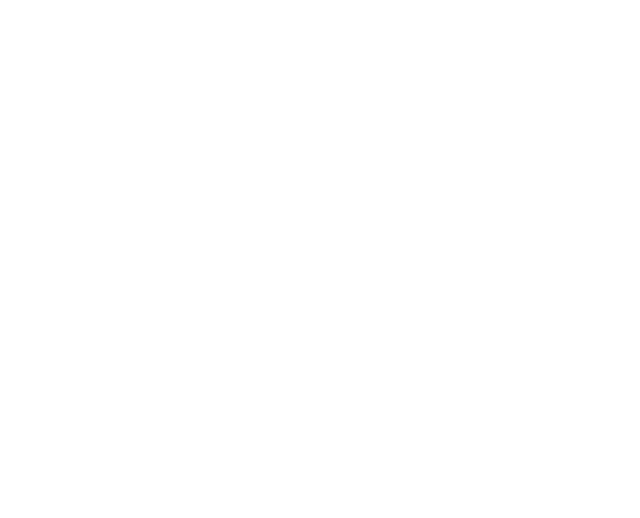
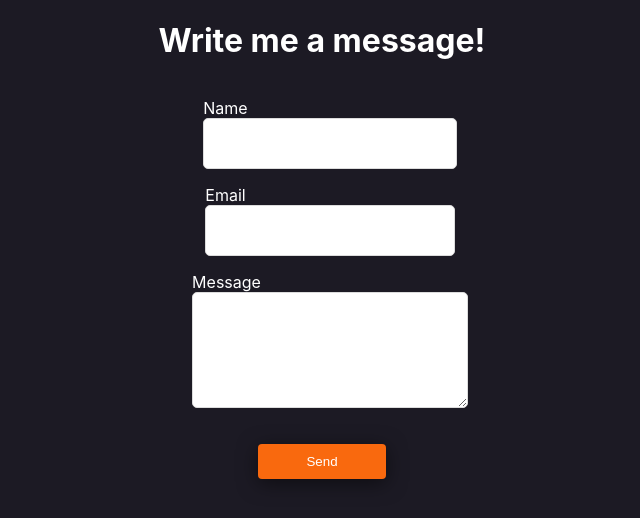
Before and after one commit to anhhdangg01/portfolio, a React (Create React App) app: page / in a window 1280 px wide. Shown: the top 518 px of the page, without its empty margins (318-958 px from the left). Built offline with nearby package versions, Linux system fonts and the light colour scheme.

Commit message:
Added more pages and a template contact interface

```diff
--- a/src/components/contact.tsx
+++ b/src/components/contact.tsx
@@ -1,10 +1,45 @@
-import React from 'react';
+import React, { useState } from 'react';
 import '../styles/contact.css';
 
 function Contact() {
+  const [name, setName] = useState("");
+  const [email, setEmail] = useState("");
+  const [message, setMessage] = useState("");
+
+  const sendEmail = (event) => {
+    // send email
+  }
+
   return (
     <div className="Contact">
+      <h1>Write me a message!</h1>
+      <form>
+        <label>Name
+          <input
+            type="text"
+            value={name}
+            onChange={(n) => setName(n.target.value)}
+          />
+        </label>
 
+        <label>Email
+          <input
+            type="text"
+            value={email}
+            onChange={(e) => setEmail(e.target.value)}
+          />
+        </label>
+
+        <label>Message
+          <textarea value={message}
+            onChange={(m) => setMessage(m.target.value)}
+          />
+        </label>
+
+        <button onSubmit={sendEmail}>
+          <label>Send</label>
+        </button>
+      </form>
     </div>
   )
 }
--- /dev/null
+++ b/src/components/home.tsx
@@ -0,0 +1,11 @@
+import React from 'react';
+
+function Home() {
+  return (
+    <div className="Home">
+
+    </div>
+  )
+}
+
+export default Home;
--- /dev/null
+++ b/src/components/projects.tsx
@@ -0,0 +1,11 @@
+import React from 'react';
+
+function Projects() {
+  return (
+    <div className="Projects">
+
+    </div>
+  )
+}
+
+export default Projects;
--- a/src/pages/portfolio.tsx
+++ b/src/pages/portfolio.tsx
@@ -1,8 +1,10 @@
 import React from "react";
 import '../styles/portfolio.css';
 import Navigator from '../components/navigator.tsx';
+import Home from '../components/home.tsx';
 import Me from '../components/me.tsx';
 import Education from '../components/education.tsx';
+import Projects from '../components/projects.tsx';
 import Experience from '../components/experience.tsx';
 import Contact from '../components/contact.tsx';
 
@@ -10,8 +12,10 @@
   return (
     <div className="Portfolio">
       <Navigator />
+      <Home />
       <Me />
       <Education />
+      <Projects />
       <Experience />
       <Contact />
     </div>
--- a/src/styles/contact.css
+++ b/src/styles/contact.css
@@ -0,0 +1,57 @@
+form {
+  display: flex;
+  flex-direction: column;
+  width: 100%;
+  font-size: 16px;
+  align-items: center;
+
+  input {
+    width: 100%;
+    height: 35px;
+    padding: 7px;
+    outline: none;
+    border-radius: 5px;
+    border: 1px solid rgb(220, 220, 220);
+
+    &:focus {
+      border: 2px solid rgba(0, 206, 158, 1);
+    }
+  }
+
+  textarea {
+    max-width: 100%;
+    min-width: 100%;
+    width: 100%;
+    max-height: 100px;
+    min-height: 100px;
+    height: 100px;
+    padding: 7px;
+    outline: none;
+    border-radius: 5px;
+    border: 1px solid rgb(220, 220, 220);
+
+    &:focus {
+      border: 2px solid rgba(0, 206, 158, 1);
+    }
+  }
+
+  label {
+    margin-top: 1rem;
+    text-align: left;
+  }
+
+  button {
+    margin-top: 2rem;
+    background: rgb(249, 105, 14);
+    color: white;
+    border: none;
+    box-shadow: 0 4px 20px rgba(0, 0, 0, 0.5);
+    border-radius: 4px;
+    height: 35px;
+    width: 10%;
+  }
+  button:hover {
+    background: black;
+    border: 2px solid rgb(22, 248, 195);
+  }
+}
--- a/src/styles/portfolio.css
+++ b/src/styles/portfolio.css
@@ -0,0 +1,5 @@
+body {
+  background-color: rgb(28, 26, 36);
+  text-align: center;
+  color: white;
+}
```
Also changed, not shown: src/styles/home.css (added), src/styles/projects.css (added).
